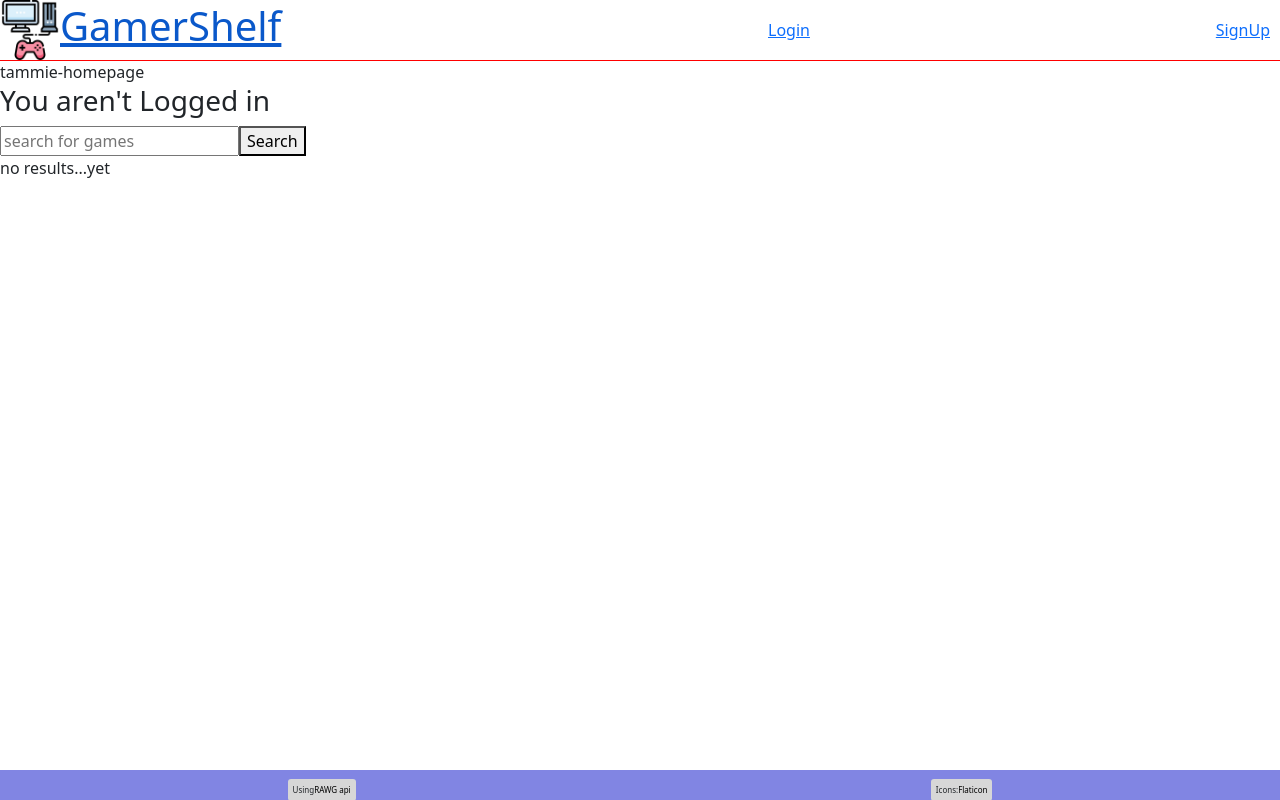
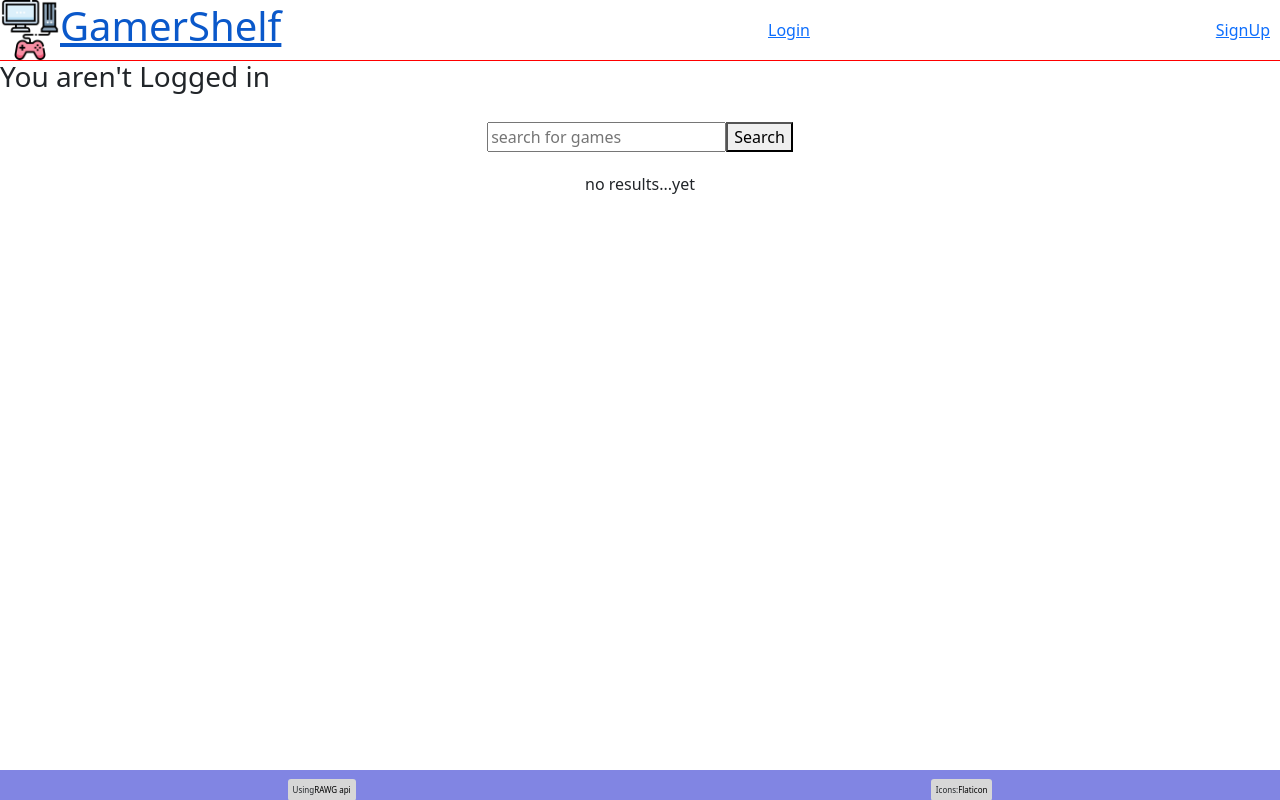
Before and after one commit to tcrear/group-project-3, a React (Create React App) app in the folder client/: page / in a window 1280 px wide. Built offline with nearby package versions, Linux system fonts and the light colour scheme.

Commit message:
updating style on home

```diff
--- a/client/src/pages/Homepage.js
+++ b/client/src/pages/Homepage.js
@@ -2,6 +2,40 @@ import React, { useState, useEffect } from 'react';
 import { addGame } from '../utils/api';
 import Auth from '../utils/auth';
 import 'bootstrap/dist/css/bootstrap.min.css';
+
+const style = {
+  search: {
+    margin: "auto",
+    textAlign: "center",
+    padding: "20px",
+    width: "100vh",
+  },
+  noResults: {
+    textAlign: "center",
+  },
+  list: {
+    paddingBottom: "10px",
+  },
+  side: {
+    marginLeft: "center",
+  },
+  CardComponent:{
+    margin: "10px",
+    minWidth: "500px",
+    height: "450px",
+    background: "#E38185",
+    color: "#0a58ca",
+    boxShadow: "rgba(49, 49, 49, 49) 4px 4px 4px 4px",
+  },
+  ImgComponent:{
+    height: "50%",
+    width: "50%",
+    margin: "0 auto",
+  },
+  textTitle:{
+    textAlign: "center",
+  }
+}
 
 
 function Homepage(){
@@ -77,7 +111,6 @@ function Homepage(){
     <>
       {renderReady && (
         <>
- tammie-homepage
         { userData ? (
           <>
           <h3>You aren't Logged in</h3>
@@ -92,7 +125,7 @@ function Homepage(){
         </>
       )}
        <div className='search'>
-            <form>
+            <form style={style.search}>
                 <input type='text' value={search} placeholder='search for games' onChange={handleInputChange} name='searchGames'/>
                 <button type='submit' onClick={handleSubmit}>Search</button>
             </form>
@@ -100,21 +133,21 @@ function Homepage(){
         {rawgData.results ? (
           <>{rawgData.results.map(game =>{
               return(
-                <div key={game.id}>
+                <div key={game.id} style={style.side} style={style.CardComponent}>
                   <div onClick={()=>renderSinglePage(game.id)}>
-                    <img src={game.background_image} height='100px'/>
-                    <h3>{game.name}</h3>
-                    <p>metacritic score:{game.metacritic}</p>
+                    <img style={style.ImgComponent} src={game.background_image} height='100px'/>
+                    <h3>{game.name} style={style.textTitle}</h3>
+                    <p>Metacritic score: {game.metacritic}</p>
                   </div>
 
                   <button onClick={() => addToWishList(game.id, game.name, game.background_image)}>Add to Wish List</button>
-
+                  <p style={style.list}></p>
                 </div>
               )
             })
           }
           </>
-        ) : <p>no results...yet</p>
+        ) : <p style={style.noResults}>no results...yet</p>
         }
 
 
```
